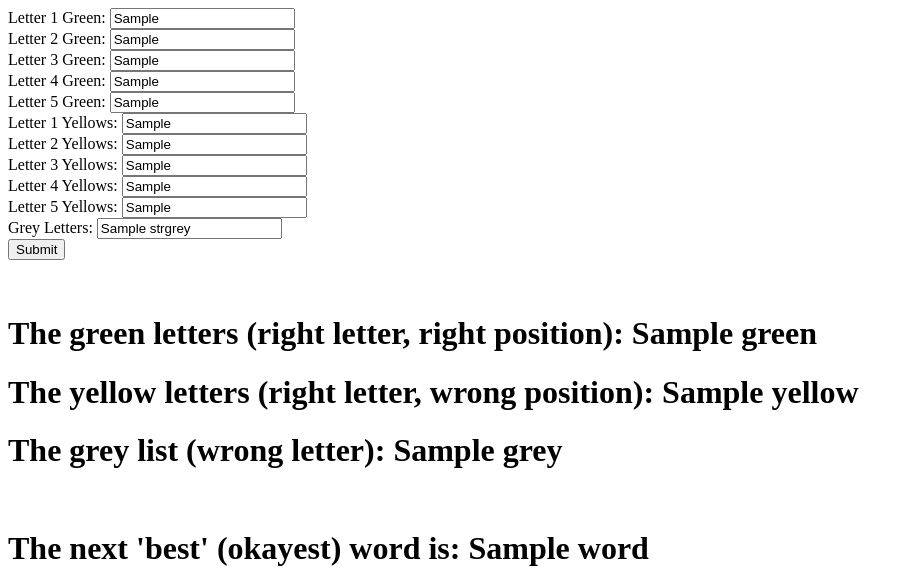
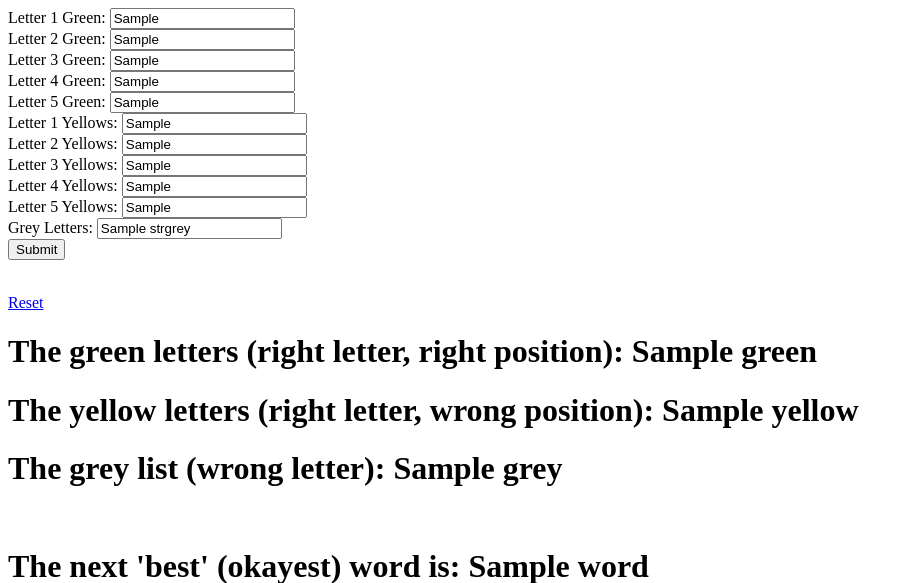
Before and after one commit to petekchoo/flask-test, a Flask app: template templates/form.html in a window 1280 px wide. Shown: the top 583 px of the page, without its empty margins (0-912 px from the left). Run offline with Flask 2, Linux system fonts and the light colour scheme; the template is opened without the code that fills it: most values are stand-ins (such as "Sample title", 1, 10 or a date in 2020).

Commit message:
reset link

```diff
--- a/templates/form.html
+++ b/templates/form.html
@@ -11,6 +11,7 @@
     <div><label>Letter 5 Yellows: <input type="text" name="l5y" value="{{l5y}}"></label></div>
     <div><label>Grey Letters: <input type="text" name="grey" value="{{strgrey}}"></label></div>
     <input type="submit" value="Submit"></form><br>
+    <a href="/form-example">Reset</a>
 
     <h1>The green letters (right letter, right position): {{green}}</h1>
     <h1>The yellow letters (right letter, wrong position): {{yellow}}</h1>
```
